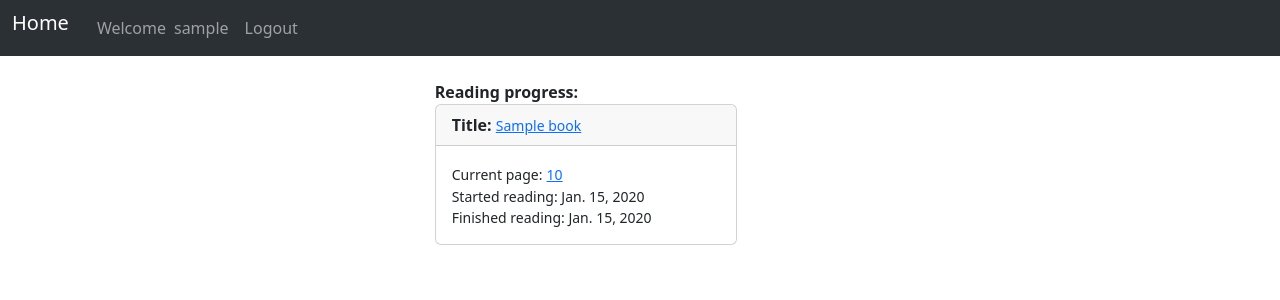
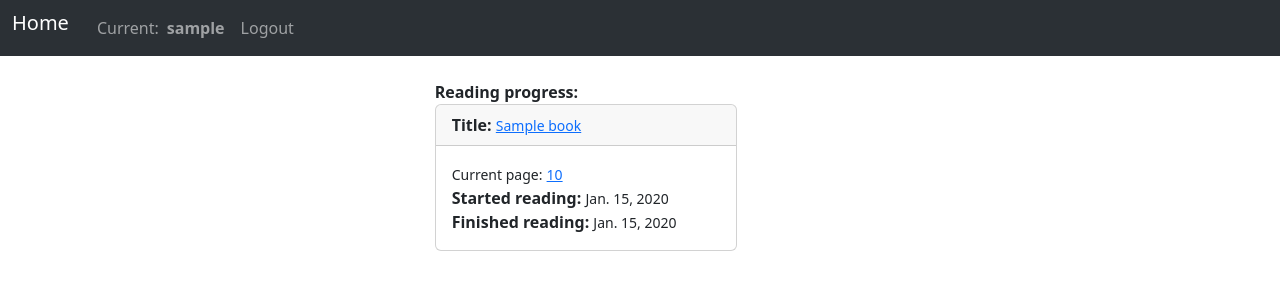
Before and after one commit to psysheep/django_app, a Django app: a page that uses templates/navbar.html in a window 1280 px wide. Shown: the top 300 px of the page. Run offline with Django 4.2, Linux system fonts and the light colour scheme; a user stored in the database is signed in; tables that the repository leaves empty hold one stand-in row (values such as "Sample post").

Commit message:
Models moved, user page started

```diff
--- a/library/methods/book_reader.py
+++ b/library/methods/book_reader.py
@@ -31,7 +31,7 @@ def view_single_page(book_pk: int, page: int) -> dict:
 
 def update_progress(user, book_pk, page, length):
     progress, created = ReadingProgress.objects.get_or_create(user=user, book_id=book_pk)
-    if page == length:
+    if page == length and not progress.finished:
         progress.finished = datetime.now()
     if progress.last_page < page <= length:
         progress.last_page = page
--- a/library/templates/book_detail.html
+++ b/library/templates/book_detail.html
@@ -18,9 +18,9 @@
             {% if user.is_authenticated %}
                 <a href="{% url 'library:pdf_page' book_pk=book.pk page_number=page %}" class="btn btn-primary">Read</a>
                 {% if reviewed %}
-                    <a href="{% url 'library:leave_review' book_pk=book.pk %}" class="btn btn-success">Update review</a>
+                    <a href="{% url 'user:leave_review' book_pk=book.pk %}" class="btn btn-success">Update review</a>
                 {% else %}
-                    <a href="{% url 'library:leave_review' book_pk=book.pk %}" class="btn btn-primary">Leave a review</a>
+                    <a href="{% url 'user:leave_review' book_pk=book.pk %}" class="btn btn-primary">Leave a review</a>
                 {% endif %}
             {% else %}
             <a href="{% url 'user:login' %}?next={{ request.path }}" class="btn btn-primary">Login</a>
--- a/library/urls.py
+++ b/library/urls.py
@@ -6,5 +6,4 @@ urlpatterns = [
     path('books/', views.BookList.as_view(), name='books'),
     path('book/<int:pk>/', views.BookDetail.as_view(), name='book'),
     path('book/<int:book_pk>/page/<int:page_number>/', views.pdf_page_view, name='pdf_page'),
-    path('book/<int:book_pk>/review/', views.LeaveReview.as_view(), name='leave_review'),
 ]
--- a/templates/navbar.html
+++ b/templates/navbar.html
@@ -11,8 +11,8 @@ integrity="sha384-aFq/bzH65dt+w6FI2ooMVUpc+21e0SRygnTpmBvdBgSdnuTN7QbdgL+OapgHtv
             </div>
         <div class="collapse navbar-collapse" id="navbarSupportedContent">
     {% if user.is_authenticated %}
-        <span class="navbar-text"> Welcome </span>
-        <a class="nav-item nav-link" href="{% url 'user:user_page' username=user.username %}"> {{ user.username }} </a>
+        <span class="navbar-text"> Current: </span>
+        <a class="nav-item nav-link" href="{% url 'user:user_page' username=user.username %}"><strong>{{ user.username }}</strong></a>
         <a class="nav-item nav-link" href="{% url 'user:logout' %}">Logout</a>
     {% else %}
         <a class="nav-item nav-link" href="{% url 'user:login' %}">Login</a>
--- a/library/templates/add_review.html
+++ b/user/templates/add_review.html
@@ -7,7 +7,7 @@
             <strong class="card-title">Review:</strong>
         </div>
         <div class="card-body">
-            <form method="post" action="{% url 'library:leave_review' book.pk %}">
+            <form method="post" action="{% url 'user:leave_review' book.pk %}">
                 {% csrf_token %}
                 {{ form.as_p }}
                 {% if reviewed %}
--- a/user/templates/user_page.html
+++ b/user/templates/user_page.html
@@ -19,9 +19,11 @@
                 <small class="card-text">
                     <a href="{% url 'library:pdf_page' book_pk=reading.book.pk page_number=reading.last_page %}">
                         {{ reading.last_page }}</a></small><br>
-                <small class="card-text">Started reading: {{ reading.started }}</small>
+                <Strong class="card-text">Started reading:</Strong>
+                <small> {{ reading.started }}</small>
                 {% if reading.finished %}
-                   <br><small class="card-text">Finished reading: {{ reading.finished }}</small>
+                    <Strong class="card-text">Finished reading: </Strong>
+                    <small> {{ reading.finished }}</small>
                 {% endif %}
             </div>
         </div>
--- a/user/urls.py
+++ b/user/urls.py
@@ -9,4 +9,5 @@ urlpatterns = [
     path("login/", LoginView.as_view(), name="login"),
     path("logout/", LogoutView.as_view(), name="logout"),
     path('<slug:username>/', views.UserDetails.as_view(), name='user_page'),
+    path('book/<int:book_pk>/review/', views.LeaveReview.as_view(), name='leave_review'),
 ]
--- a/user/views.py
+++ b/user/views.py
@@ -5,6 +5,9 @@ from django.contrib import messages
 from django.views import generic
 from django.contrib.auth.mixins import LoginRequiredMixin
 
+from library.forms import ReviewForm
+from library.methods.book_reader import check_reviewed
+from library.models import Book
 from .forms import RegistrationForm
 from .models import Review, ReadingProgress
 
@@ -33,3 +36,29 @@ class UserDetails(LoginRequiredMixin, generic.DetailView):
         context['user_reviews'] = Review.objects.filter(user=self.object)
         context['reading_progress'] = ReadingProgress.objects.filter(user=self.object)
         return context
+
+
+class LeaveReview(LoginRequiredMixin, generic.View):
+    login_url = 'user:login'
+    template_name = 'add_review.html'
+
+    def get(self, request, book_pk):
+        existing_review = check_reviewed(request.user.pk, book_pk)
+        form = ReviewForm(instance=existing_review) if existing_review else ReviewForm()
+        book = Book.objects.get(pk=book_pk)
+        return render(request, self.template_name, {'form': form, 'book': book, 'reviewed': bool(existing_review)})
+
+    def post(self, request, book_pk):
+        existing_review = check_reviewed(request.user.pk, book_pk)
+        form = ReviewForm(request.POST, instance=existing_review)
+        book = Book.objects.get(pk=book_pk)
+        if 'delete' in request.POST:
+            existing_review.delete()
+            return redirect('library:book', pk=book.pk)
+        if form.is_valid():
+            review = form.save(commit=False)
+            review.book = book
+            review.user = request.user
+            review.save()
+            return redirect('library:book', pk=book.pk)
+        return render(request, self.template_name, {'form': form, 'book': book})
```
Also changed, not shown: library/views.py (+1 -29 lines).
